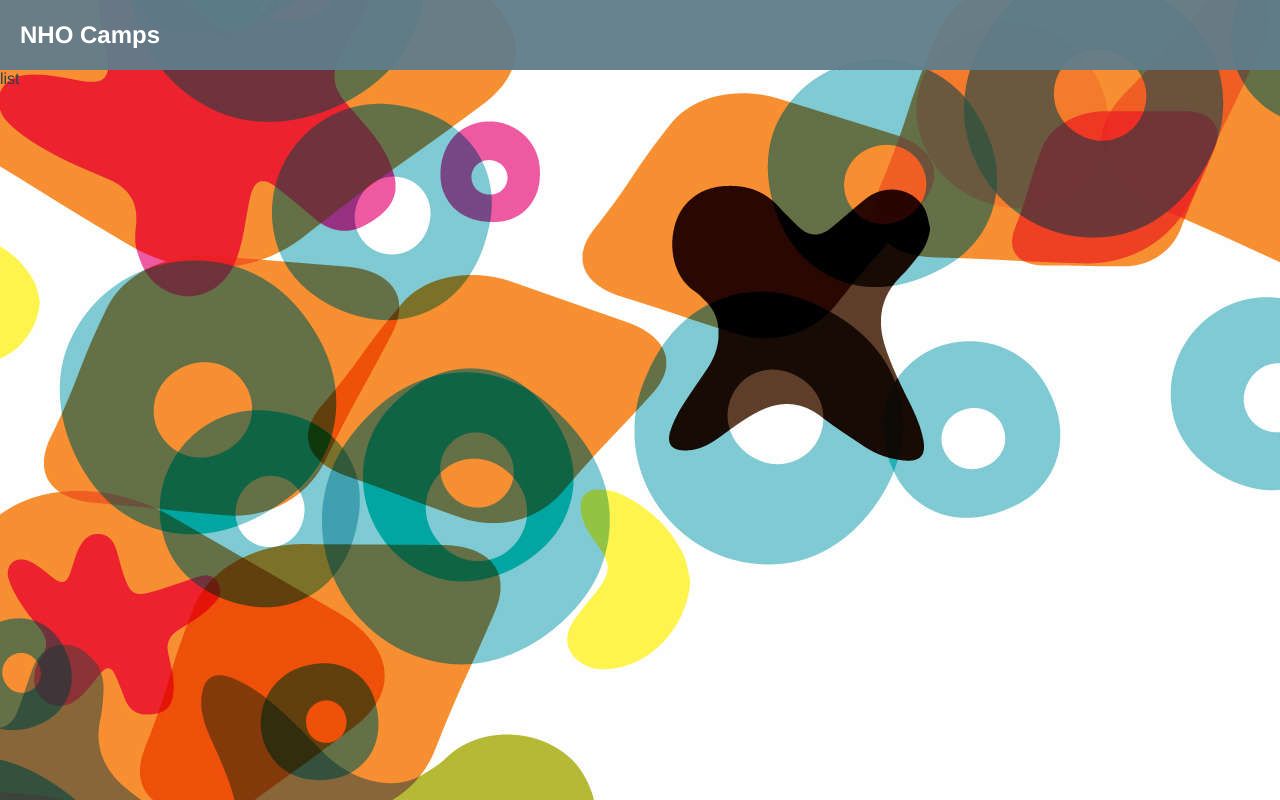
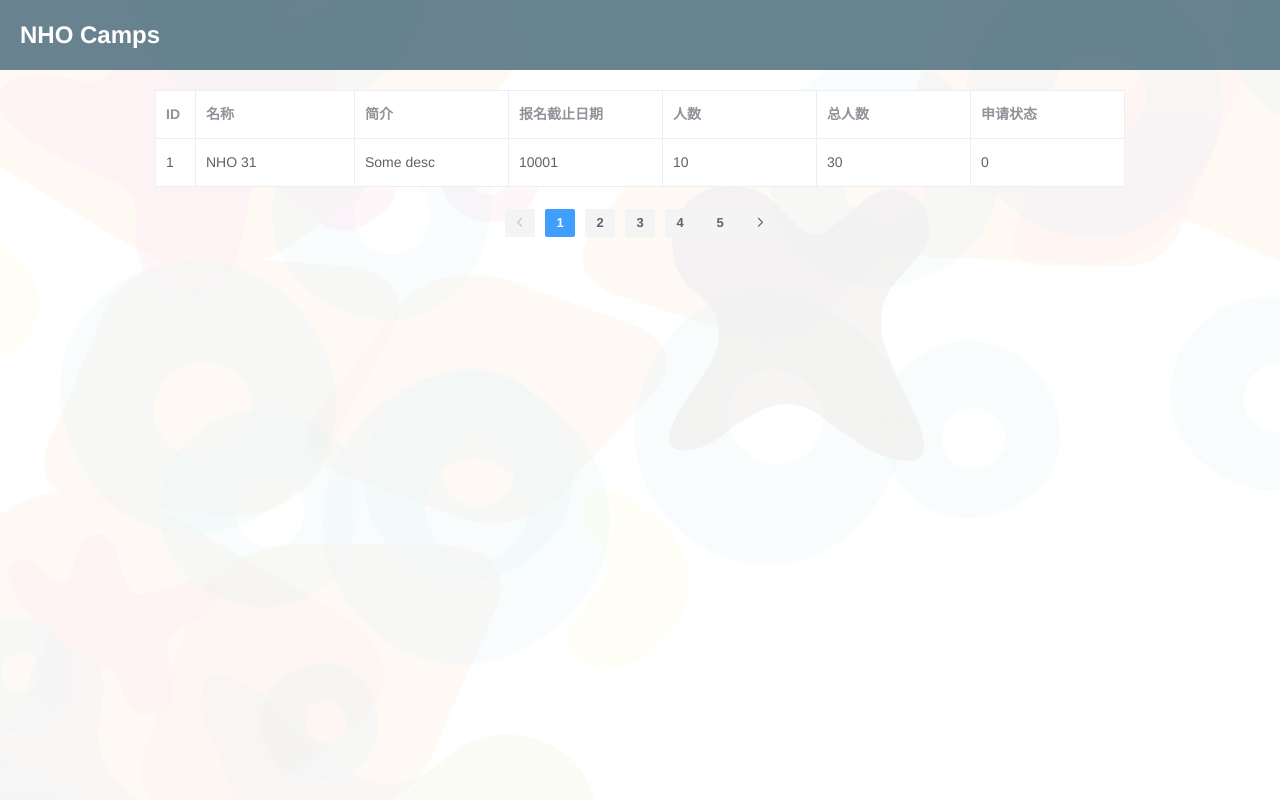
Before and after one commit to xiaofei19921109/ols-web-vuejs, a Vue app: page /#/panel/training-camps-list in a window 1280 px wide. Built offline with nearby package versions, Linux system fonts and the light colour scheme.

Commit message:
Styling TrainingCampsList page

```diff
--- a/src/components/Panel/index.vue
+++ b/src/components/Panel/index.vue
@@ -8,6 +8,11 @@
 </template>
 
 <style>
+.panel {
+  height: 100vh;
+  overflow: auto;
+  background-color: rgba(255,255,255,0.95);
+}
 .panel-header {
   padding: 1px 20px;
   background-color: rgba(96, 125, 139, 0.95);
--- a/src/components/TrainingCampsList/index.vue
+++ b/src/components/TrainingCampsList/index.vue
@@ -1,5 +1,86 @@
 <template>
   <div class="training_camps_list">
-    list
+    <el-table
+      :data="campsList"
+      border
+      style="width: 100%">
+      <el-table-column
+        prop="id"
+        label="ID"
+        fixed
+        width="40">
+      </el-table-column>
+      <el-table-column
+        prop="name"
+        fixed
+        label="名称">
+      </el-table-column>
+      <el-table-column
+        prop="summary"
+        label="简介">
+      </el-table-column>
+      <el-table-column
+        prop="endDate"
+        label="报名截止日期">
+      </el-table-column>
+      <el-table-column
+        prop="currentPeopleNum"
+        label="人数">
+      </el-table-column>
+      <el-table-column
+        prop="totalPeopleNum"
+        label="总人数">
+      </el-table-column>
+      <el-table-column
+        prop="status"
+        label="申请状态">
+      </el-table-column>
+    </el-table>
+    <el-pagination
+      background
+      layout="prev, pager, next"
+      :total="50"
+      class="pagi">
+    </el-pagination>
   </div>
 </template>
+
+<script>
+export default {
+  data () {
+    return {
+      campsList: [
+        {
+          id: 1,
+          name: 'NHO 31',
+          summary: 'Some desc',
+          endDate: 10001,
+          totalPeopleNum: 30,
+          currentPeopleNum: 10,
+          status: 0
+        }
+      ]
+    }
+  }
+}
+</script>
+
+<style>
+.training_camps_list {
+  width: 1000px;
+  padding: 20px 15px;
+  margin: 0 auto;
+}
+
+.training_camps_list .pagi {
+  margin: 20px 0;
+  text-align: center;
+}
+
+@media screen and (max-width: 1000px) {
+  .training_camps_list {
+    width: 100%;
+    margin: 0;
+  }
+}
+</style>
```
